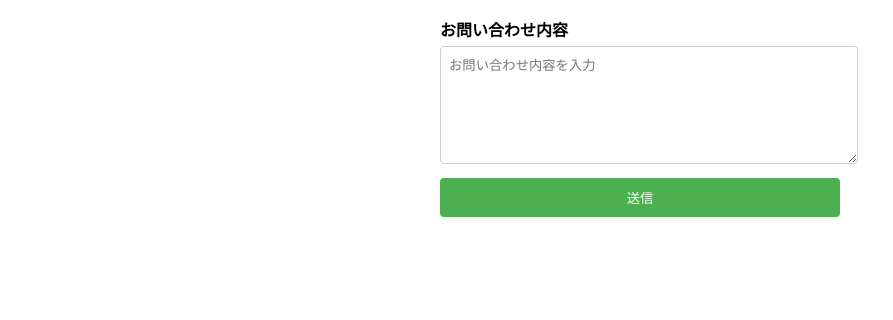
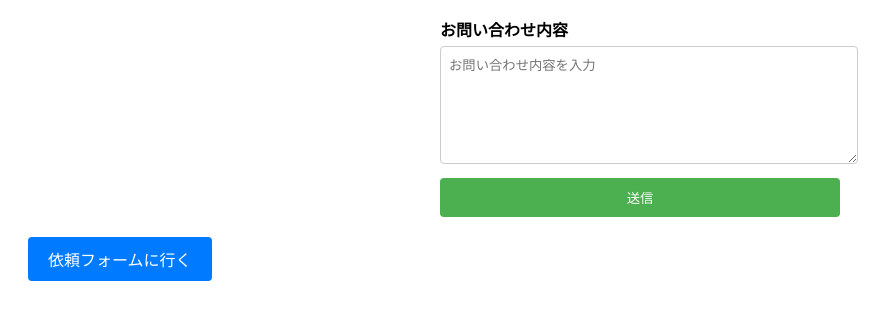
Before and after one commit to osushisushhi/-, a plain HTML site: page index.html in a window 1280 px wide. Shown: the part 182-502 px from the top of the page, without its empty margins (0-893 px from the left). Drawn offline with Linux system fonts and the light colour scheme.

Commit message:
Update index.html

```diff
--- a/index.html
+++ b/index.html
@@ -45,6 +45,20 @@
             font-weight: bold;
             margin-top: 10px;
         }
+        .link-button {
+            margin-top: 20px;
+            background-color: #007BFF;
+            text-align: center;
+            text-decoration: none;
+            display: inline-block;
+            color: white;
+            padding: 10px 20px;
+            border-radius: 4px;
+            cursor: pointer;
+        }
+        .link-button:hover {
+            background-color: #0056b3;
+        }
     </style>
 </head>
 <body>
@@ -60,6 +74,9 @@
     </form>
 
     <div id="successMessage" class="success-message" style="display: none;">送信が完了しました！</div>
+
+    <!-- 依頼フォームに行くボタン -->
+    <a href="https://osushisushhi.github.io/webtest/" class="link-button">依頼フォームに行く</a>
 
     <script>
         function submitForm() {
```
